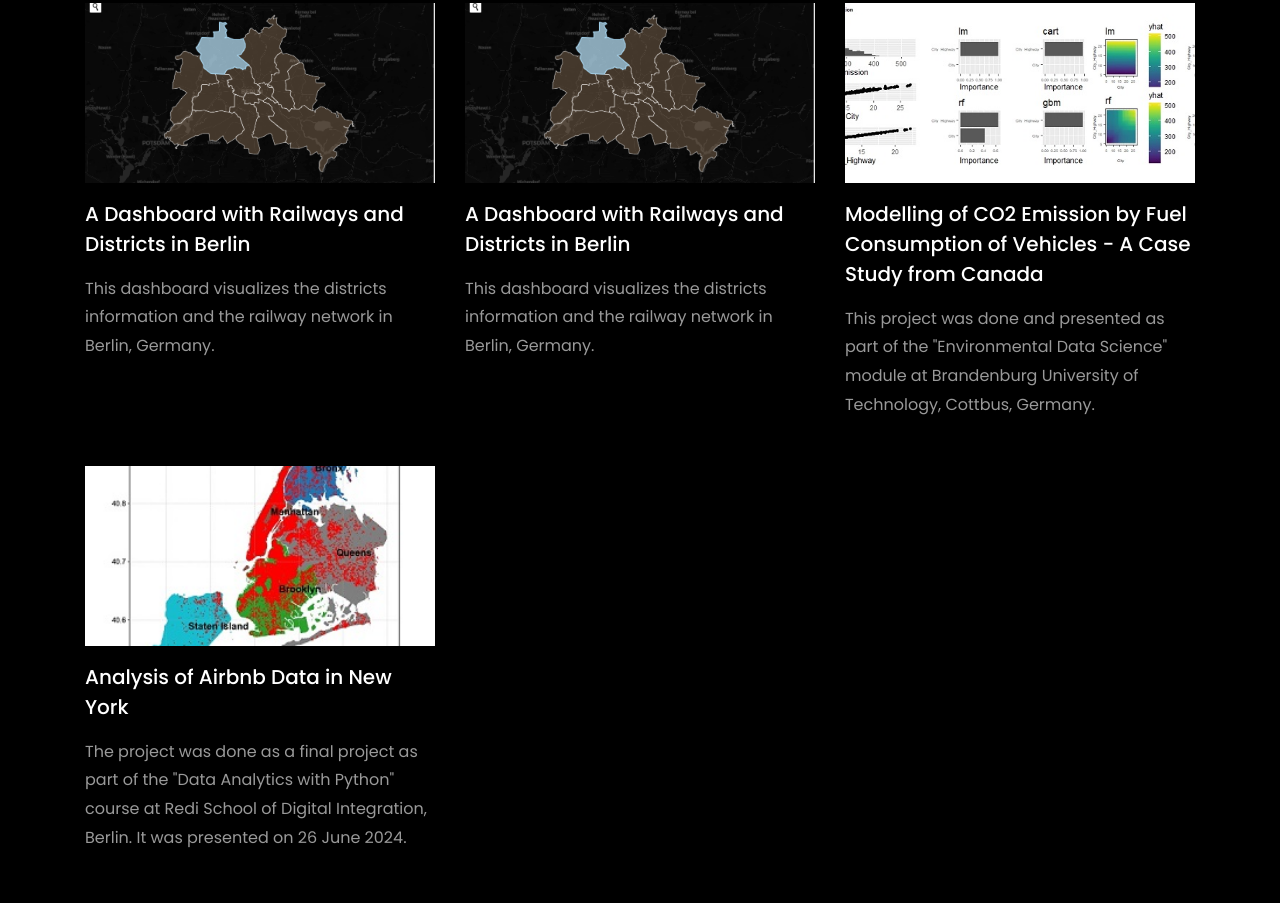
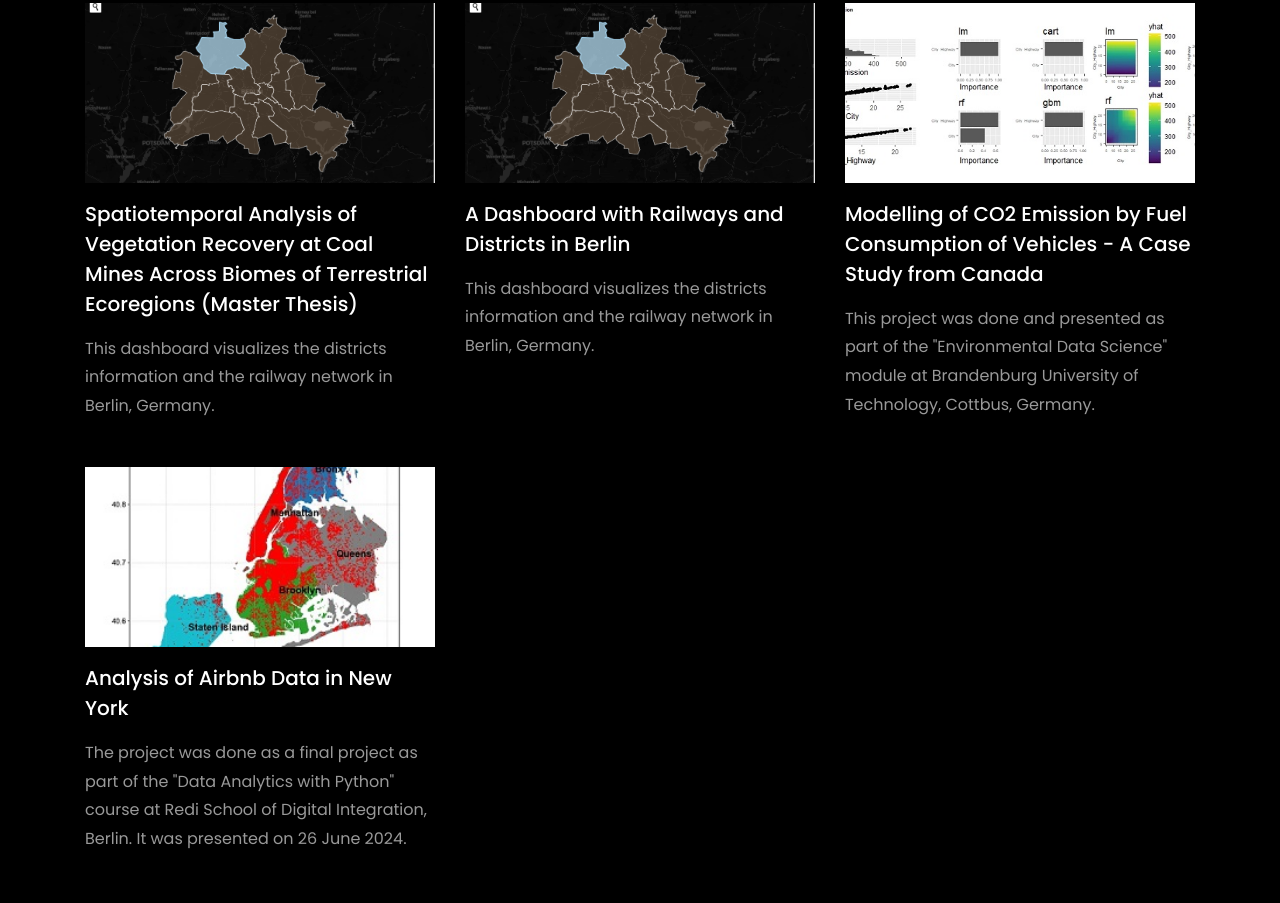
Before and after one commit to mirraisul/mirraisul.github.io, a plain HTML site: page index.html in a window 1280 px wide. Shown: the part 3222-4125 px from the top of the page. Drawn offline with Linux system fonts and the light colour scheme; files whose address does not match are found by name.

Commit message:
added master thesis

```diff
--- a/index.html
+++ b/index.html
@@ -438,7 +438,7 @@
               </a>
               <div class="text mt-3 float-right d-block">
 
-                <h3 class="heading"><a href="https://berlindistrictsandrailways.streamlit.app/">A Dashboard with Railways and Districts in Berlin</a></h3>
+                <h3 class="heading"><a href="https://berlindistrictsandrailways.streamlit.app/">Spatiotemporal Analysis of Vegetation Recovery at Coal Mines Across Biomes of Terrestrial Ecoregions (Master Thesis)</a></h3>
                 <p>This dashboard visualizes the districts information and the railway network in Berlin, Germany.</p>
               </div>
             </div>
```
Also changed, not shown: 1 other file.
